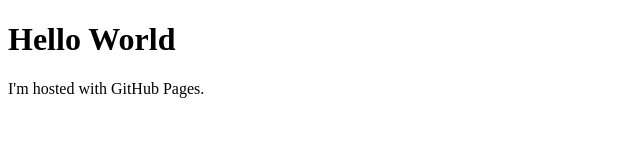
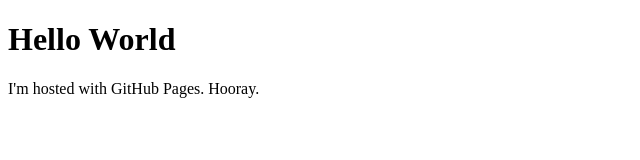
Before and after one commit to gaellia/gaellia.github.io, a plain HTML site: page index.html in a window 1280 px wide. Shown: the full height of the page, 0-640 px from the left. Drawn offline with Linux system fonts and the light colour scheme.

Commit message:
Update index.html

```diff
--- a/index.html
+++ b/index.html
@@ -2,6 +2,6 @@
 <html>
 <body>
 <h1>Hello World</h1>
-<p>I'm hosted with GitHub Pages.</p>
+<p>I'm hosted with GitHub Pages. Hooray.</p>
 </body>
 </html>
```
